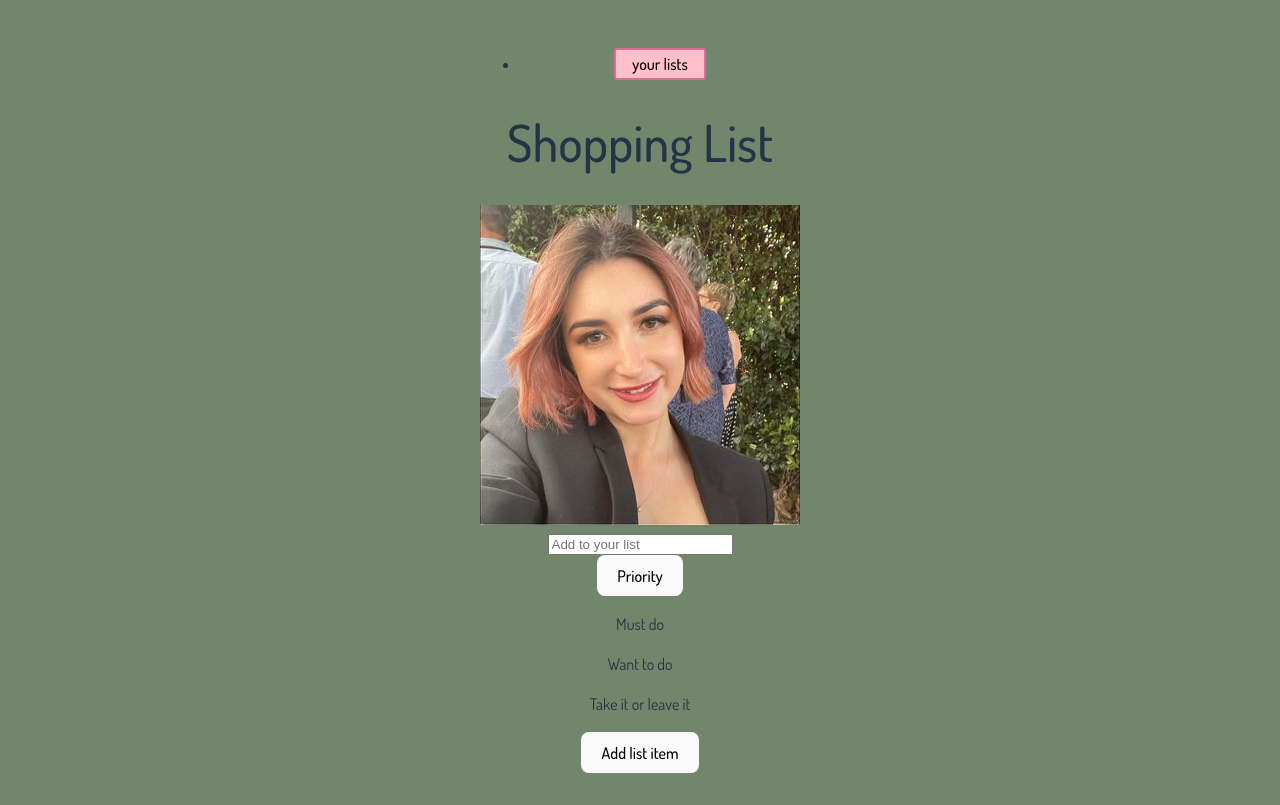
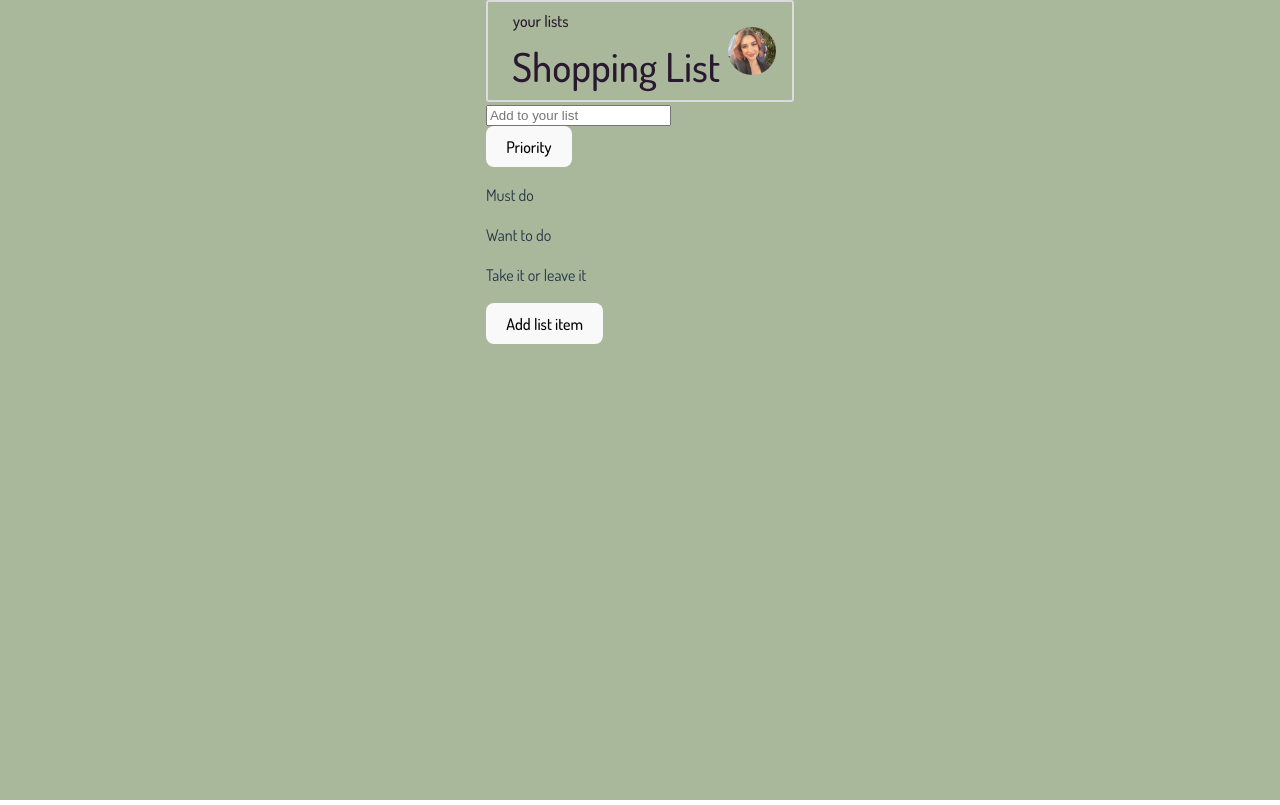
Before and after one commit to NessJade96/List-It, a React (Vite) app: page / in a window 1280 px wide. Built offline with nearby package versions, Linux system fonts and the light colour scheme.

Commit message:
styling for Nav Component
Created styling for the NAV using sytled-components.

```diff
--- a/src/App.jsx
+++ b/src/App.jsx
@@ -5,11 +5,11 @@ import GroceryItemList from './components/GroceryItemList';
 
 function App() {
 	return (
-		<div>
+		<>
 			<GlobalStyle />
 			<Nav />
 			<GroceryItemList />
-		</div>
+		</>
 	);
 }
 
--- a/src/components/Button.jsx
+++ b/src/components/Button.jsx
@@ -1,24 +1,21 @@
 import styled, {css} from 'styled-components';
 
 export const Button = styled.button`
+	border-radius: 3px;
 	background: transparent;
-	border-radius: 3px;
-	border: 2px solid palevioletred;
-	color: palevioletred;
-	margin: 0 1em;
-	padding: 0.25em 1em;
+	color: var(--Purple);
+	font-size: 1rem;
+	padding: 0.25em 0.5em;
 
-	${(props) =>
-		props.primary &&
-		css`
-			background: palevioletred;
-			color: white;
-		`};
+	&:hover {
+		background: var(--Xanadu);
+		color: white;
+	}
 
 	${(props) =>
 		props.test &&
 		css`
-			background: pink;
-			color: black;
+			background: var(--Xanadu);
+			color: white;
 		`};
 `;
--- a/src/components/Nav.jsx
+++ b/src/components/Nav.jsx
@@ -1,23 +1,40 @@
 import React from 'react';
 import profilePic from '../../public/assets/profilepic.jpg';
 import {Button} from './Button';
+import styled, {css} from 'styled-components';
+
+export const Header = styled.header`
+	border-radius: 3px;
+	border: 2px solid var(--Gainsboro);
+	background: var(--Green);
+	padding: 0.25rem 1rem;
+	display: flex;
+	min-width: 3rem;
+	font-size: 0.6rem;
+	place-items: center;
+	justify-content: space-between;
+`;
+
+export const H1 = styled.h1`
+	font-size: 2.5rem;
+	color: var(--Purple);
+	margin: 0.5rem;
+`;
+
+export const YourList = styled.div``;
 
 export default function Nav() {
 	return (
-		<header>
-			<div>
-				<ul>
-					<li>
-						<Button test>your lists</Button>
-					</li>
-				</ul>
-				<h1>Shopping List</h1>
-			</div>
+		<Header>
+			<YourList>
+				<Button>your lists</Button>
+				<H1>Shopping List</H1>
+			</YourList>
 			<img
 				className="profilePic"
 				src={profilePic}
 				alt="users profile picture"
 			></img>
-		</header>
+		</Header>
 	);
 }
--- a/src/globalStyles.js
+++ b/src/globalStyles.js
@@ -1,12 +1,33 @@
 import {createGlobalStyle} from 'styled-components';
 
 const GlobalStyle = createGlobalStyle`
-  body {
-    margin: 0;
-    padding: 0;
-    background:  rgb(114, 134, 107) ;
-    font-family: 'Dosis', sans-serif;
-  }
+:root{
+  --Xanadu: rgb(114, 134, 107);
+  --Purple: rgb(41, 25, 46);
+  --Brown: rgb(139, 112, 113);
+  --Green: rgb(169, 183, 155 );
+  --Gainsboro: rgb(221, 218, 222);
+}
+
+#root{
+  margin: 0;
+  padding: 0;
+  text-align: left;
+}
+
+body {
+  width: auto;
+  margin: 0;
+  padding: 0;
+  background:  var(--Green) ;
+  font-family: 'Dosis', sans-serif;
+  display: block;
+}
+
+img {
+  height: 3rem;
+  width: auto;
+  border-radius: 100%;
 `;
 
 export default GlobalStyle;
```
Also changed, not shown: 1 other file (tests, documents, lock files or other folders).
